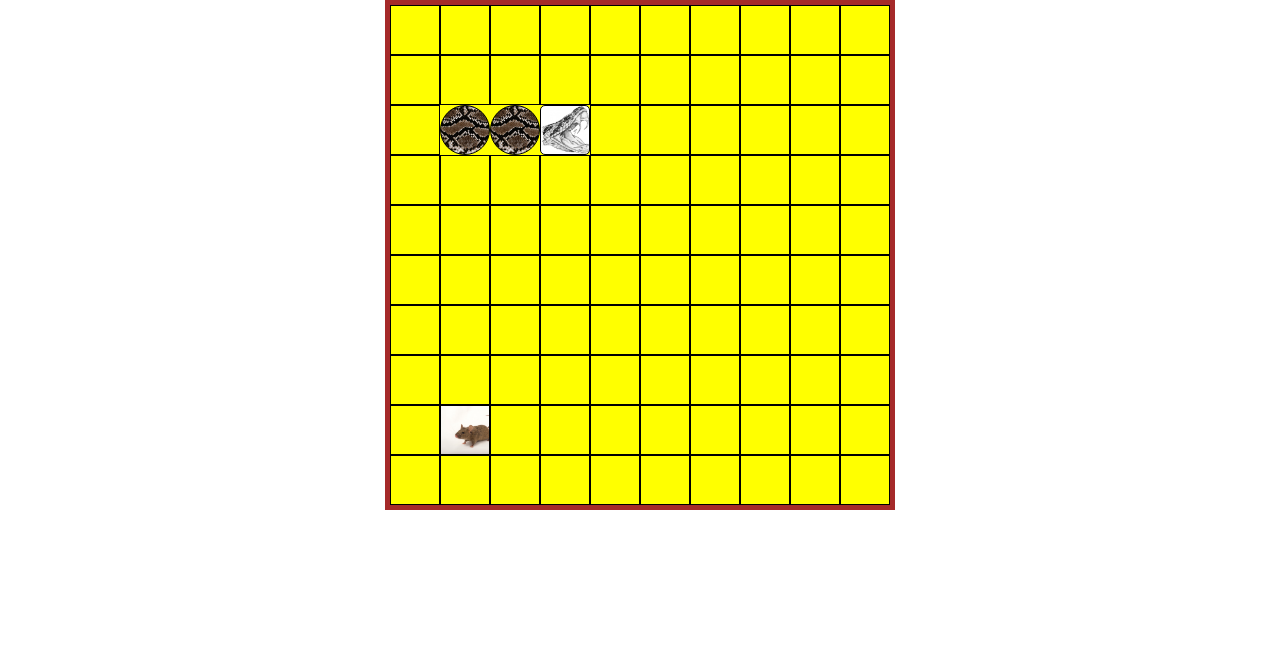
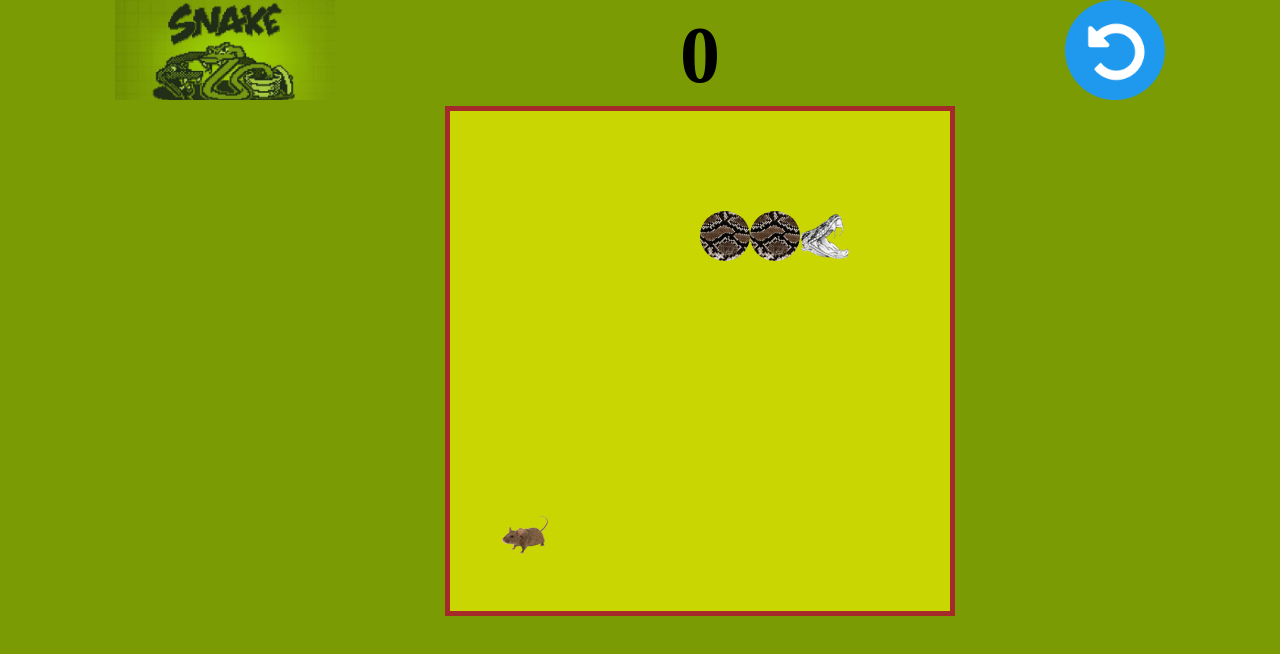
Before and after one commit to Advicel/games, a plain HTML site: page snake/index.html in a window 1280 px wide. Drawn offline with Linux system fonts and the light colour scheme.

Commit message:
ver 2.0: addded logo, s4et, restart button, head is rotating now, cosmetic changes

```diff
--- a/snake/index.html
+++ b/snake/index.html
@@ -4,9 +4,26 @@
     <meta charset="UTF-8">
     <meta name="viewport" content="width=device-width, initial-scale=1.0">
     <link rel="stylesheet" href="style.css">
-    <title>Document</title>
+    <title>Snake</title>
 </head>
+
 <body>
-    <script src="script.js"></script>
+    <header class ="header">
+
+    </header>
+    <section class ="game">
+        <div class="logo"></div>
+        <div class="board">
+            <p class="s4et">0</p>
+            <div class= "field"></div>
+        </div>
+        <div class="restart" onclick="restartGame()"></div>
+        <script src="script.js"></script>
+    </section>
+
 </body>
+
+
+
+
 </html>
--- a/snake/script.js
+++ b/snake/script.js
@@ -1,7 +1,12 @@
-const field = document.createElement('div');
+/*const field = document.createElement('div');
 document.body.appendChild(field);
-field.classList.add("field");
+field.classList.add("field");*/
+let speed = 500;
+let interval = setInterval(move,speed);
 
+let s4et = document.querySelector(".s4et").textContent;
+console.log(s4et);
+let field = document.querySelector(".field");
 for(let i =0; i<100; i++){
     let excel = document.createElement('div');
     field.appendChild(excel);
@@ -43,6 +48,7 @@ function createSnake(){
     snakeBody[0].classList.add("snakeHead");
     return snakeBody;
 }
+
 function createMouse(){
     function generateMouse(){
         const posX = Math.floor(Math.random() * (10 - 1)) + 1;
@@ -51,7 +57,7 @@ function createMouse(){
     }
     let mouseCoordinates = generateMouse();
     let mouse = document.querySelector('[posX = "' + mouseCoordinates[0]+'"][posY = "' + mouseCoordinates[1]+'"');
-    while(mouse.classList.contains("snakeBody")){
+    while(mouse.classList.contains("snakeBody") | mouse.classList.contains("snakeHead")){
         mouseCoordinates = generateMouse();
         mouse = document.querySelector('[posX = "' + mouseCoordinates[0]+'"][posY = "' + mouseCoordinates[1]+'"');
     }
@@ -64,8 +70,9 @@ let direction = "right";
 
 
 function move(){
+    console.log(interval);
     let headCoordinates = [snakeBody[0].getAttribute('posx'),snakeBody[0].getAttribute('posy')]
-    snakeBody[0].classList.remove("snakeHead");
+    snakeBody[0].classList.remove("snakeHead","bottom","top","left");
     snakeBody[snakeBody.length-1].classList.remove("snakeBody");
     switch(direction){
         case "right":
@@ -74,6 +81,7 @@ function move(){
             }else{
                 snakeBody.unshift(document.querySelector('[posX = "1"][posY = "' + headCoordinates[1]+'"'));
             }
+
             break;
         case "left":
             if(headCoordinates[0]>1){
@@ -81,13 +89,16 @@ function move(){
             }else{
                 snakeBody.unshift(document.querySelector('[posX = "10"][posY = "' + headCoordinates[1]+'"'));
             }
+            snakeBody[0].classList.add("left");
             break;
+
         case "up":
             if(headCoordinates[1]<10){
                 snakeBody.unshift(document.querySelector('[posX = "' + headCoordinates[0]+'"][posY = "' + (+headCoordinates[1]+1)+'"'));
             }else{
                 snakeBody.unshift(document.querySelector('[posX = "' + headCoordinates[0]+'"][posY = "1"'));
             }
+            snakeBody[0].classList.add("top");
             break;
         case "down":
             if(headCoordinates[1]>1){
@@ -95,37 +106,60 @@ function move(){
             }else{
                 snakeBody.unshift(document.querySelector('[posX = "' + headCoordinates[0]+'"][posY = "10"'));
             }
+            snakeBody[0].classList.add("bottom");
             break;
 
-
     }
+    snakeBody[0].classList.add("snakeHead");
     if(snakeBody[0].getAttribute('posx')===mouse.getAttribute('posx') &&snakeBody[0].getAttribute('posy')===mouse.getAttribute('posy')){
         mouse.classList.remove("mouse");
         mouse = createMouse();
+        clearInterval(interval);
+        speed*=0.95;
+        interval = setInterval(move,speed);
+        document.querySelector(".s4et").textContent++;
         console.log("true");
     }else snakeBody.pop();
 
     if(snakeBody[0].classList.contains("snakeBody")){
         setTimeout(()=>{
-            alert("end");
+            alert(`Игра окончена! Ваш счет : ${document.querySelector(".s4et").textContent}`);
         },200);
         clearInterval(interval);
+        console.log
     }
-
-
 
     for(let i = 1; i<snakeBody.length;i++){
         snakeBody[i].classList.add("snakeBody");
     }
-    snakeBody[0].classList.add("snakeHead");
+
     steps = true;
 }
 
 
-let interval = setInterval(move,300);
+function rotate(){
+    snakeBody[0].style.transform = "rotate(90deg)";
+}
+
+function restartGame(){
+    direction = "right";
+    removeSnake();
+    speed = 500;
+    mouse.classList.remove("mouse");
+    mouse = createMouse();
+    snakeBody = createSnake();
+    document.querySelector(".s4et").textContent = 0;
+    clearInterval(interval);
+    interval = setInterval(move,speed);
+
+}
+function removeSnake(){
+    for(let i = 0;i<excelPull.length;i++){
+        excelPull[i].classList.remove("snakeBody","snakeHead","left","up","bottom");
+    }
+}
 
 window.addEventListener('keydown',function(e){
-
     if(steps == true){
         switch(true){
         case e.code== "ArrowRight" && direction!="left":
--- a/snake/style.css
+++ b/snake/style.css
@@ -1,23 +1,45 @@
-
 *{
     box-sizing: border-box;
+    margin:0;
 }
 body{
     margin: 0 auto;
+    background-color: rgb(122, 155 , 4);
+}
+.s4et {
+    margin: 10px 0;
+    text-align: center;
+    font-size: 80px;
+    font-weight: 900;
+    color: black;
+}
+.header{
+    display: flex;
+    justify-content: space-evenly;
+}
+.logo{
+    background:url(snake.jpg);
+    background-size: cover;
+    width: 220px;
+    height: 100px;
+}
+.game{
+    display: flex;
+    justify-content: space-evenly;
+    margin-bottom: 10px;
 }
 .field{
     width: 500px;
     height: 500px;
     display: flex;
-    background-color: yellow;
+    background-color: rgba(255, 255, 0, 0.596);
     outline: 5px solid brown;
-    margin: 5px auto;
     flex-wrap: wrap;
 }
 .excel{
     width: 50px;
     height: 50px;
-    border: 1px solid black;
+    /*border: 1px solid black;*/
     padding: 5px;
 }
 .snakeBody{
@@ -26,11 +48,30 @@ body{
     border-radius: 50%;
 }
 .snakeHead{
-    background:url(110117191131_47.jpg);
+    background:url(Vitka.png);
     background-size: cover;
     border-radius: 10%;
 }
+
 .mouse{
-    background:url(mouse.jpg);
+    background:url(krysa.png);
     background-size: cover;
 }
+.restart{
+    width: 100px;
+    height: 100px;
+    background:url(Flat_restart_icon.jpg);
+    background-size: cover;
+
+}
+
+
+.bottom{
+    transform: rotate(90deg);
+}
+.top{
+    transform: rotate(-90deg);
+}
+.left{
+    transform: scale(-1,1);
+}
```
Also changed, not shown: snake/110117191131_47.jpg (deleted), snake/Flat_restart_icon.jpg (added), snake/Vitka.png (added), snake/krysa.png (added), snake/mouse.jpg (deleted), snake/snake.jpg (added).
